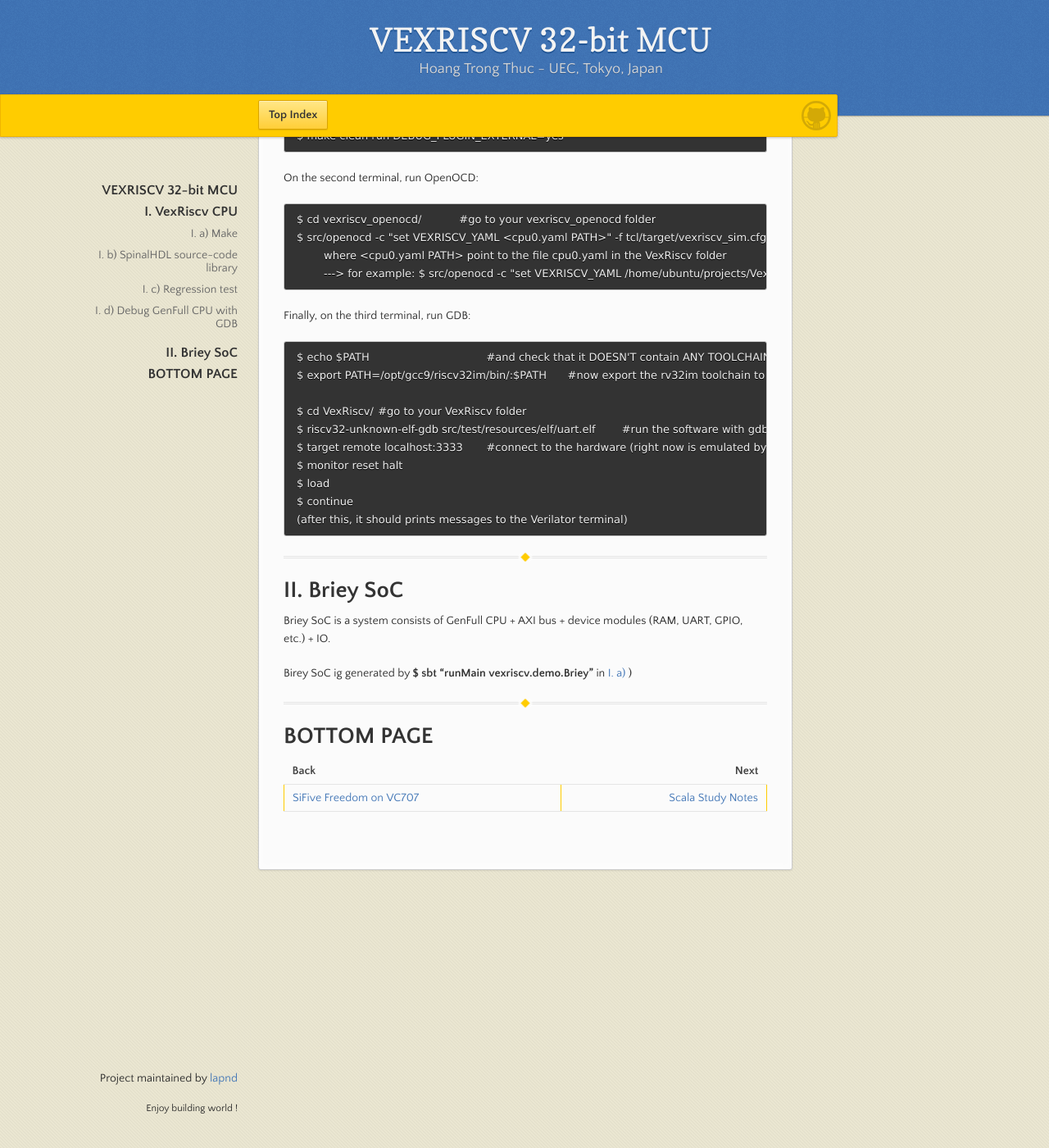
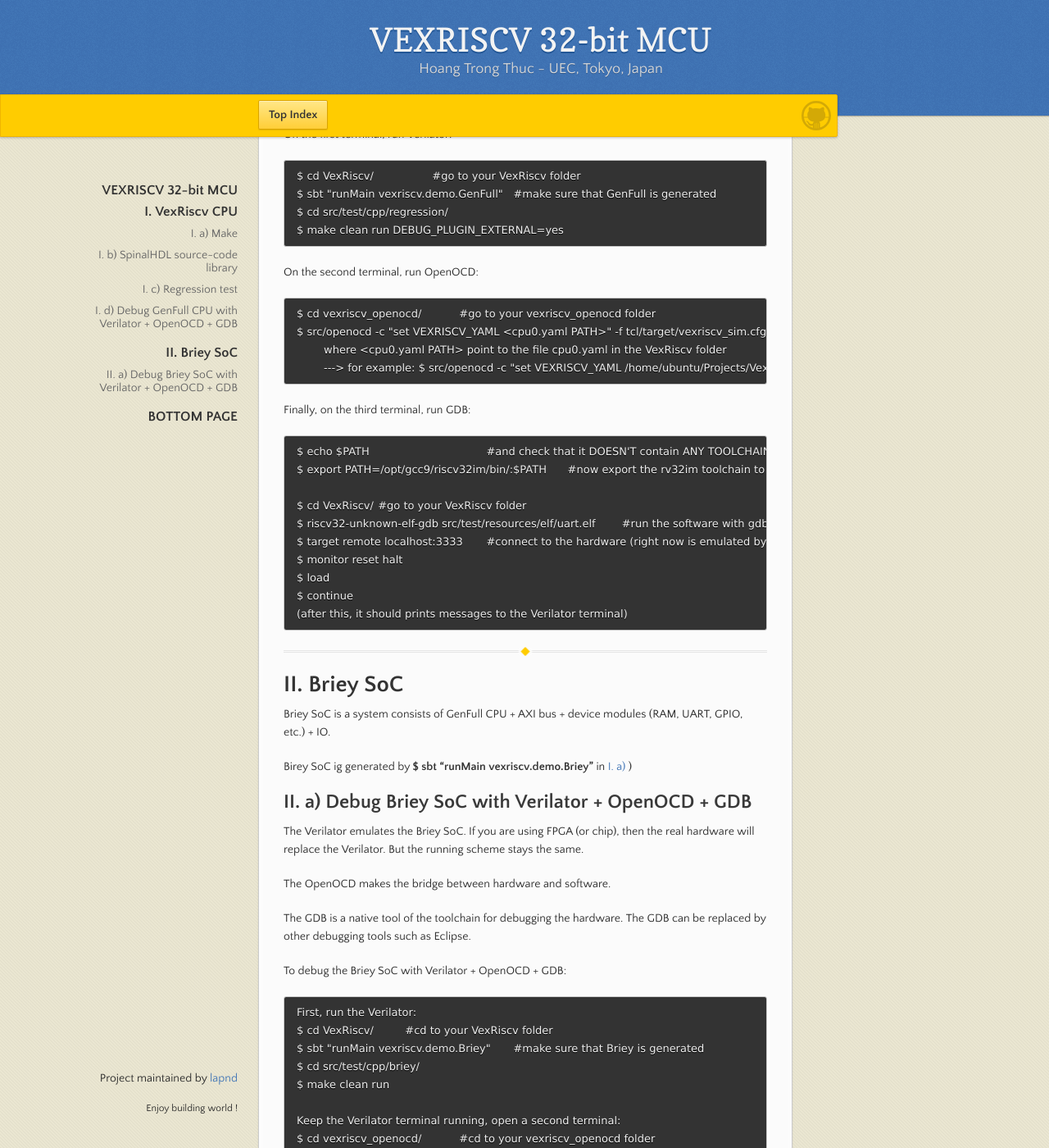
Before and after one commit to lapnd/httdes.github.io, a Jekyll site: the page built from vexriscv.md, in a window 1280 px wide and 1400 px high, scrolled down 1391 px. Shown: the whole window at 82% size. Built offline with Jekyll 4.4.1, drawn with Linux system fonts in a browser that asks for light colours; our own code applies the rules of GitHub Pages for plain Markdown files; some of the changed text lies outside the part shown.

Commit message:
Update vexriscv.md

```diff
--- a/vexriscv.md
+++ b/vexriscv.md
@@ -16,8 +16,11 @@ Original [repo](https://github.com/thuchoang90/VexRiscv). Modified [repo](https:
 
 First, git clone the folder:
 
-	$ git clone https://github.com/thuchoang90/VexRiscv.git		#branch master commit ?? on ??
+	$ git clone https://github.com/thuchoang90/VexRiscv.git
 	$ cd VexRiscv/
+	$ git checkout 01db217ab927dd1f415f28d6ac726edb73ae2ee0			#commit on 6-May-2019
+	$ sed -i '/url/c\url = https://github.com/SpinalHDL/VexRiscvRegressionData.git' .gitmodules
+	(replace the correct url for submodule)
 	$ git submodule update --init --recursive
 
 VexRiscv CPU has many build options:
@@ -51,13 +54,14 @@ Self-test using Verilator:
 	for GenFull:		$ make clean run
 	for LinuxGen:		$ make clean run IBUS=CACHED DBUS=CACHED DEBUG_PLUGIN=STD DHRYSTONE=yes SUPERVISOR=yes MMU=yes CSR=yes DEBUG_PLUGIN=no COMPRESSED=no MUL=yes DIV=yes LRSC=yes AMO=yes REDO=10 TRACE=no COREMARK=yes LINUX_REGRESSION=yes
 
-## I. d) Debug GenFull CPU with GDB
+## I. d) Debug GenFull CPU with Verilator + OpenOCD + GDB
 
 Open three terminals separately: one for Verilator, one for OpenOCD, and one for GDB.
 
 On the first terminal, run Verilator:
 
 	$ cd VexRiscv/			#go to your VexRiscv folder
+	$ sbt "runMain vexriscv.demo.GenFull"	#make sure that GenFull is generated
 	$ cd src/test/cpp/regression/
 	$ make clean run DEBUG_PLUGIN_EXTERNAL=yes
 
@@ -87,7 +91,29 @@ Finally, on the third terminal, run GDB:
 
 Briey SoC is a system consists of GenFull CPU + AXI bus + device modules (RAM, UART, GPIO, etc.) + IO.
 
-Birey SoC ig generated by **$ sbt "runMain vexriscv.demo.Briey"** in [I. a)](#i-a--make) )
+Birey SoC ig generated by **$ sbt "runMain vexriscv.demo.Briey"** in [I. a)](#i-a-make) )
+
+## II. a) Debug Briey SoC with Verilator + OpenOCD + GDB
+
+The Verilator emulates the Briey SoC. If you are using FPGA (or chip), then the real hardware will replace the Verilator. But the running scheme stays the same.
+
+The OpenOCD makes the bridge between hardware and software.
+
+The GDB is a native tool of the toolchain for debugging the hardware. The GDB can be replaced by other debugging tools such as Eclipse.
+
+To debug the Briey SoC with Verilator + OpenOCD + GDB:
+
+	First, run the Verilator:
+	$ cd VexRiscv/		#cd to your VexRiscv folder
+	$ sbt "runMain vexriscv.demo.Briey"	#make sure that Briey is generated
+	$ cd src/test/cpp/briey/
+	$ make clean run
+
+	Keep the Verilator terminal running, open a second terminal:
+	$ cd vexriscv_openocd/		#cd to your vexriscv_openocd folder
+	$ src/openocd -f tcl/interface/jtag_tcp.cfg -c "set BRIEY_CPU0_YAML <cpu0.yaml PATH>" -f tcl/target/briey.cfg
+		where <cpu0.yaml PATH> point to the file cpu0.yaml in the VexRiscv folder
+		---> for example: $ src/openocd -f tcl/interface/jtag_tcp.cfg -c "set BRIEY_CPU0_YAML /home/ubuntu/Projects/VexRiscv/cpu0.yaml" -f tcl/target/briey.cfg
 
 * * *
 
```
Also changed, not shown: other parts of vexriscv.md (+1 -1 lines).
